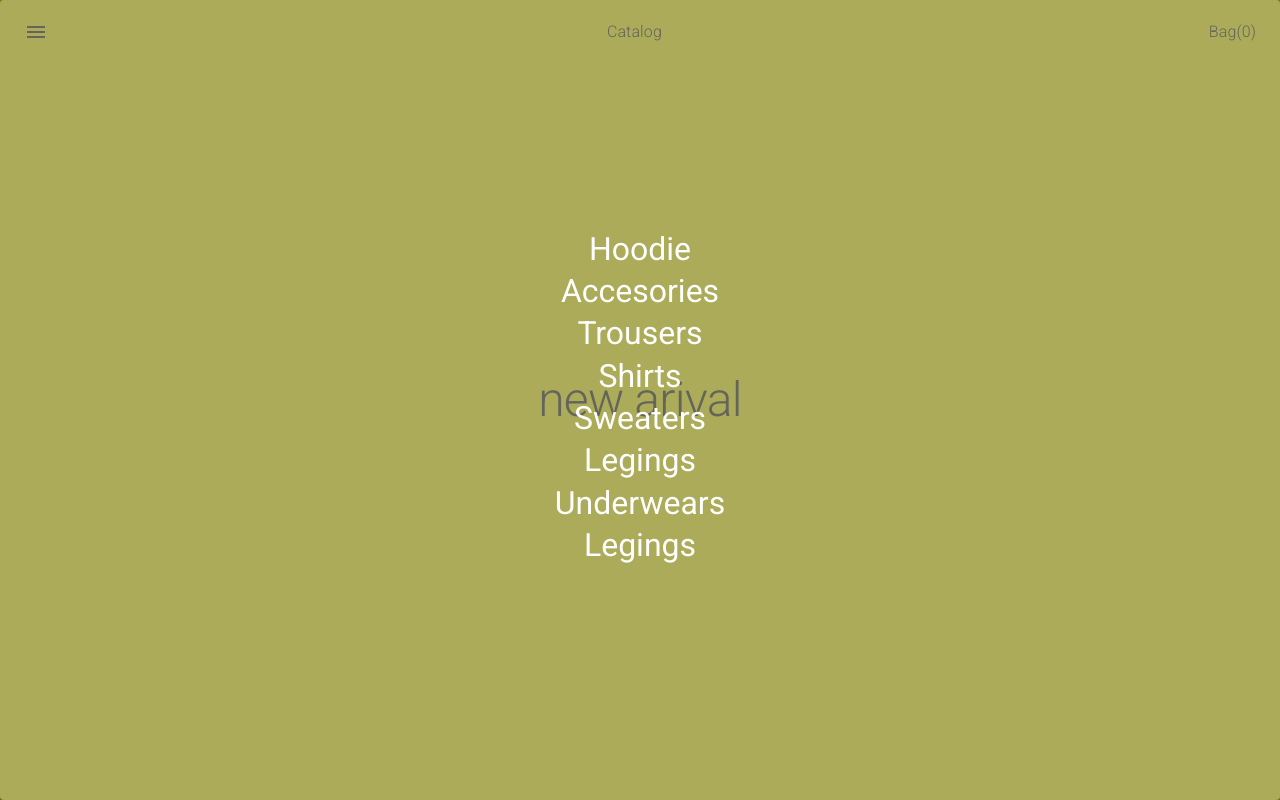
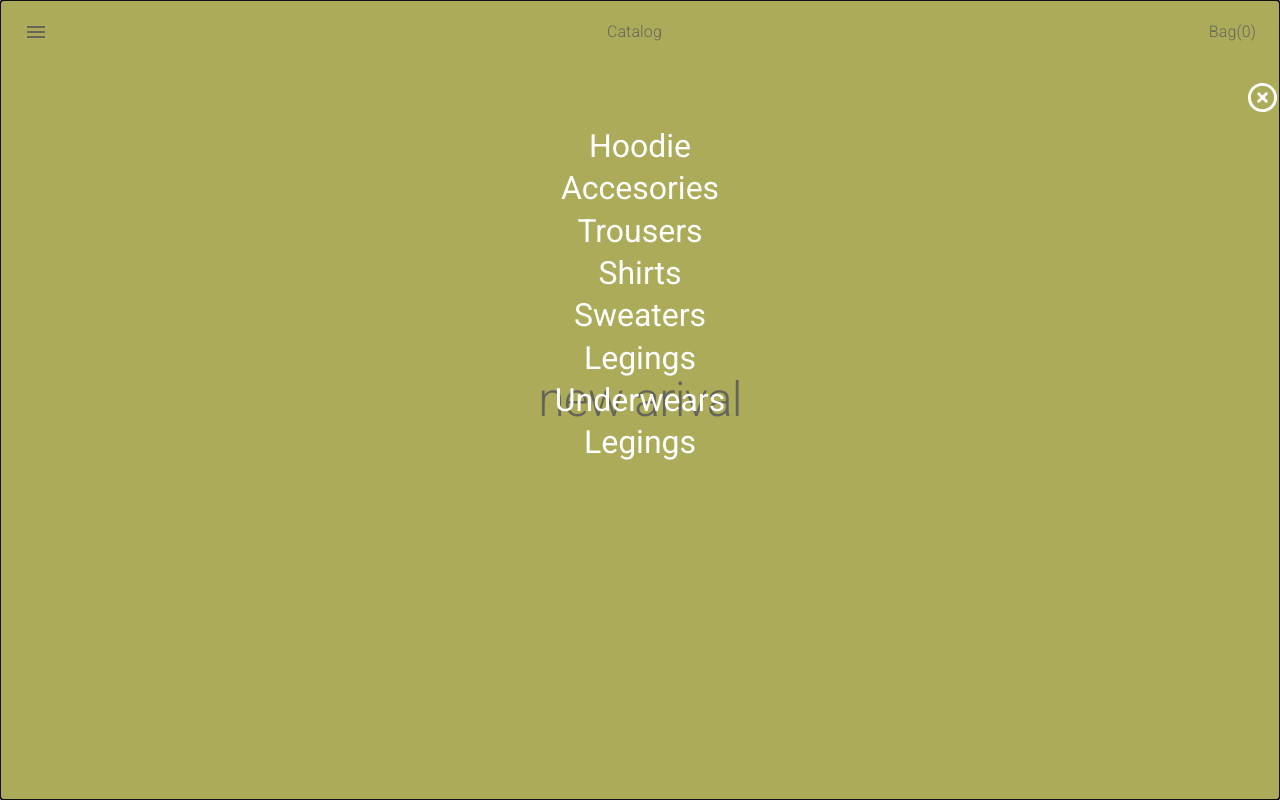
Before and after one commit to aliraza944/Ecommerce-Store, a React (Create React App) app: page / in a window 1280 px wide. Both pictures are taken after a click on the element "Catalog". Built offline with nearby package versions, Linux system fonts and the light colour scheme.

Commit message:
feat: click on close icon closes the modal

```diff
--- a/src/Components/Navigation/ModalElements.js
+++ b/src/Components/Navigation/ModalElements.js
@@ -1,26 +1,9 @@
-import { Paper, Typography, makeStyles } from "@material-ui/core";
+import { Typography } from "@material-ui/core";
 import React from "react";
 
-const useStyles = makeStyles((theme) => ({
-  root: {
-    width: "100%",
-    height: "100vh",
-    flexDirection: "column",
-    backgroundColor: "#fafafa5c",
-    "& .MuiTypography-root": {
-      fontWeight: "400",
-      color: "white",
-      margin: "0 0 5px 0",
-    },
-    "& .MuiPaper-root": {
-      boxShadow: "none",
-    },
-  },
-}));
 const ModalElements = () => {
-  const classes = useStyles();
   return (
-    <Paper className={`justifycenter ${classes.root}`}>
+    <div className="justifycenter" style={{ flexDirection: "column" }}>
       <Typography variant="h3">Hoodie</Typography>
       <Typography variant="h3">Accesories</Typography>
       <Typography variant="h3">Trousers</Typography>
@@ -29,7 +12,7 @@ const ModalElements = () => {
       <Typography variant="h3">Legings</Typography>
       <Typography variant="h3">Underwears</Typography>
       <Typography variant="h3">Legings</Typography>
-    </Paper>
+    </div>
   );
 };
 
--- a/src/Components/Navigation/Styles.js
+++ b/src/Components/Navigation/Styles.js
@@ -12,9 +12,35 @@ const useStyles = makeStyles((theme) => ({
   },
   title: {
     flexGrow: 0,
+    cursor: "pointer",
   },
   navelements: {
     width: "100%",
   },
+  modalpaper: {
+    width: "100%",
+    height: "100vh",
+    flexDirection: "column",
+    position: "relative",
+    backgroundColor: "#fafafa5c",
+    "& .MuiTypography-root": {
+      fontWeight: "400",
+      color: "white",
+      margin: "0 0 5px 0",
+    },
+    "& .MuiPaper-root": {
+      boxShadow: "none",
+    },
+  },
+  modalelements: {
+    marginTop: "10%",
+  },
+  closeicon: {
+    color: "white",
+    position: "absolute",
+    right: 0,
+    top: "10%",
+    cursor: "pointer",
+  },
 }));
 export default useStyles;
--- a/src/Components/Navigation/index.js
+++ b/src/Components/Navigation/index.js
@@ -8,6 +8,8 @@ import MenuIcon from "@material-ui/icons/Menu";
 import useOpen from "../../Hooks/useOpen";
 import Modal from "@material-ui/core/Modal";
 import { Paper } from "@material-ui/core";
+import HighlightOffRoundedIcon from "@material-ui/icons/HighlightOffRounded";
+
 import ModalElements from "./ModalElements";
 const Navigation = () => {
   const { open, handleClose, handleOpen } = useOpen();
@@ -48,8 +50,18 @@ const Navigation = () => {
         onClose={handleClose}
         aria-labelledby="simple-modal-title"
         aria-describedby="simple-modal-description"
+        className="justifycenter"
       >
-        <ModalElements />
+        <Paper className={classes.modalpaper}>
+          <HighlightOffRoundedIcon
+            className={classes.closeicon}
+            onClick={() => handleClose()}
+            fontSize="large"
+          />
+          <div className={classes.modalelements}>
+            <ModalElements />
+          </div>
+        </Paper>
       </Modal>
     </div>
   );
```
